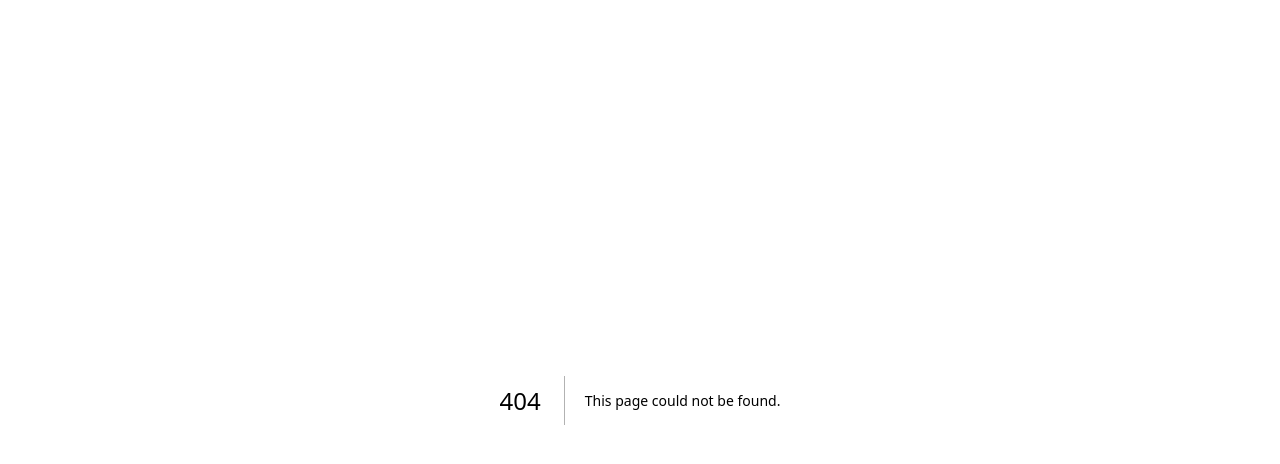
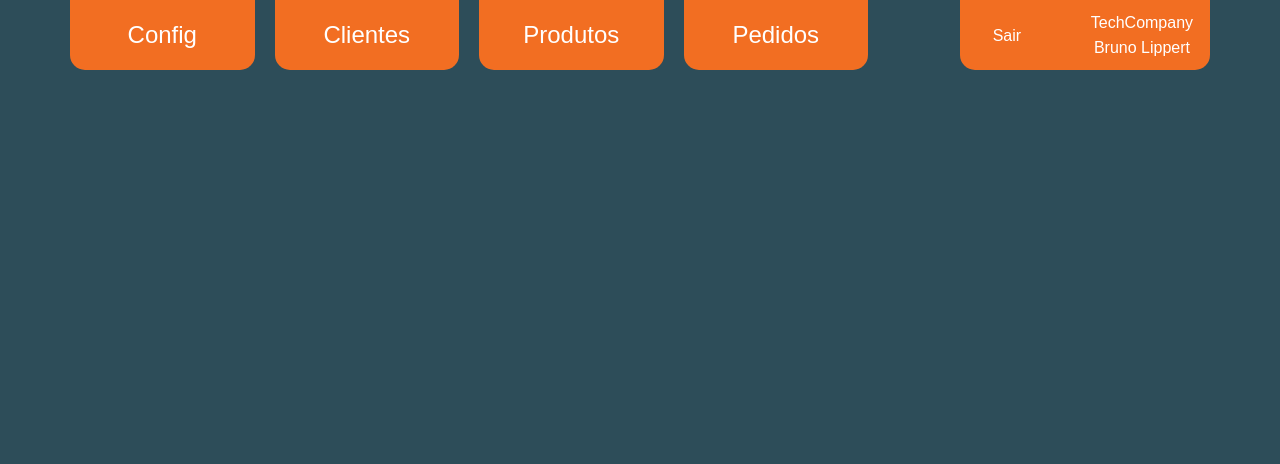
Before and after one commit to bruno-lippert/ordering_system, a Next.js app: page /System in a window 1280 px wide. Before the commit this address had no page. Shown: the top 464 px of the page. Built offline with nearby package versions, Linux system fonts and the light colour scheme.

Commit message:
feat: created System page

```diff
--- /dev/null
+++ b/pageStyles/system.ts
@@ -0,0 +1,12 @@
+import styled from 'styled-components';
+import { colors } from '../src/styles/themes/theme';
+
+export const Container = styled.div`
+    display: flex;
+    flex-direction: column;
+    gap: 70px;
+
+    background-color: ${colors.quinary};
+    height: 100vh;
+    padding: 0 50px 50px 50px;
+`;
--- /dev/null
+++ b/pages/System.tsx
@@ -0,0 +1,20 @@
+
+import * as S from "../pageStyles/system";
+import Main from "../src/components/main/Index";
+import Navbar from "../src/components/nav/Navbar";
+
+export default function System() {
+
+  // useEffect(() => {
+  //   setCurrentUser(localStorage.getItem("currentUser"))
+  //   setCurrentCompany(localStorage.getItem("currentCompanyName"))
+  // })
+
+
+  return (
+    <S.Container>
+      <Navbar />
+      <Main />
+    </S.Container>
+  );
+}
```
